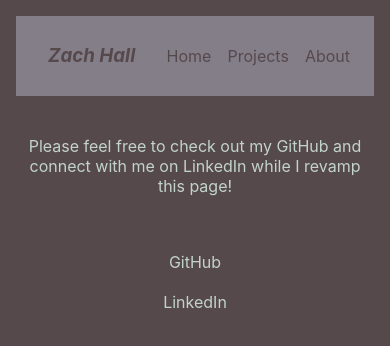
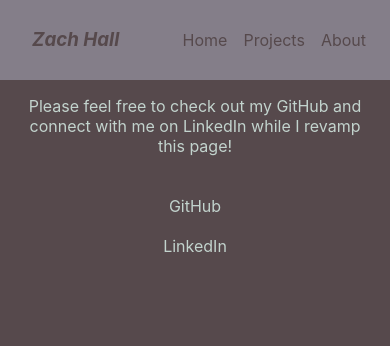
Before and after one commit to z-r-hall/amzachhall, a React (Create React App) app: page /projects in a window 390 px wide. Shown: the top 346 px of the page. Built offline with nearby package versions, Linux system fonts and the light colour scheme.

Commit message:
correct sizing on projects page

```diff
--- a/src/About/About.scss
+++ b/src/About/About.scss
@@ -1,3 +1,9 @@
 .about {
   margin-top: 2.5rem;
 }
+
+@media (max-width: 390px) {
+  .about {
+    margin: 1rem;
+  }
+}
--- a/src/Home/Home.scss
+++ b/src/Home/Home.scss
@@ -1,3 +1,9 @@
 .home-page {
   margin-top: 2.5rem;
 }
+
+@media (max-width: 390px) {
+  .home-page {
+    margin: 1rem;
+  }
+}
--- a/src/NavBar/Nav.scss
+++ b/src/NavBar/Nav.scss
@@ -32,9 +32,6 @@
 }
 
 @media(max-width: 390px) {
-  body {
-    margin: 1rem;
-  }
   .nav-bar {
 
     h3 {
--- a/src/Projects/Projects.scss
+++ b/src/Projects/Projects.scss
@@ -10,3 +10,9 @@
     font-weight: bolder;
   }
 }
+
+@media (max-width: 390px) {
+  .projects {
+    margin: 1rem;
+  }
+}
--- a/src/Projects/Projects.tsx
+++ b/src/Projects/Projects.tsx
@@ -3,10 +3,10 @@ import './Projects.scss';
 function Projects() {
   return (
     <div className='projects'>
-      <p>
+      <div>
         Please feel free to check out my GitHub and connect with me on LinkedIn
         while I revamp this page!
-      </p>
+      </div>
       <br />
       <br />
       <a href='https://github.com/z-r-hall'>GitHub</a>
```
